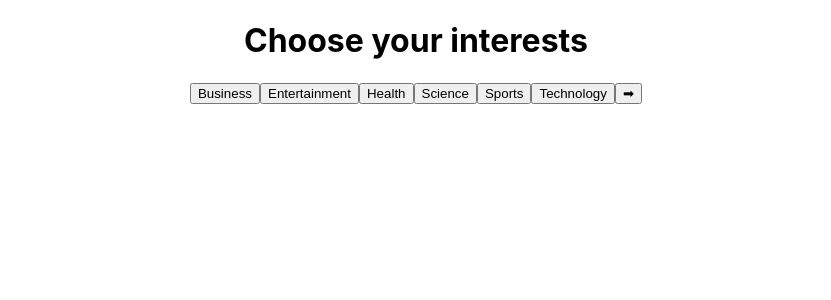
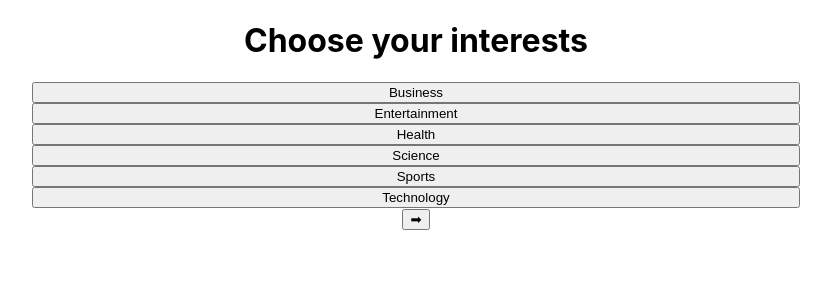
Before and after one commit to nickhartdev/NewsHub, a React (Create React App) app: page /interest-select in a window 1280 px wide. Shown: the top 300 px of the page, without its empty margins (224-1055 px from the left). Built offline with nearby package versions, Linux system fonts and the light colour scheme; no server answers.

Commit message:
Add basic structure to form

```diff
--- a/src/components/Form/Form.css
+++ b/src/components/Form/Form.css
@@ -0,0 +1,7 @@
+.form {
+  display: flex;
+  flex-direction: column;
+  width: 60%;
+  min-width: 200px;
+  margin: auto;
+}
--- a/src/components/Form/Form.js
+++ b/src/components/Form/Form.js
@@ -1,6 +1,7 @@
 import React from 'react';
 import Option from './Option/Option';
 import SubmitButton from './SubmitButton/SubmitButton';
+import './Form.css';
 
 const Form = ({ options, functionToCall }) => {
   const optionsToSelect = options.map(option => {
--- a/src/components/LanguageSelect/LanguageHeader/LanguageHeader.js
+++ b/src/components/LanguageSelect/LanguageHeader/LanguageHeader.js
@@ -1,4 +1,5 @@
 import React, { useEffect, useState } from 'react';
+import { CSSTransitionGroup } from 'react-transition-group';
 
 const LanguageHeader = () => {
   let [greeting, setGreeting] = useState();
```
